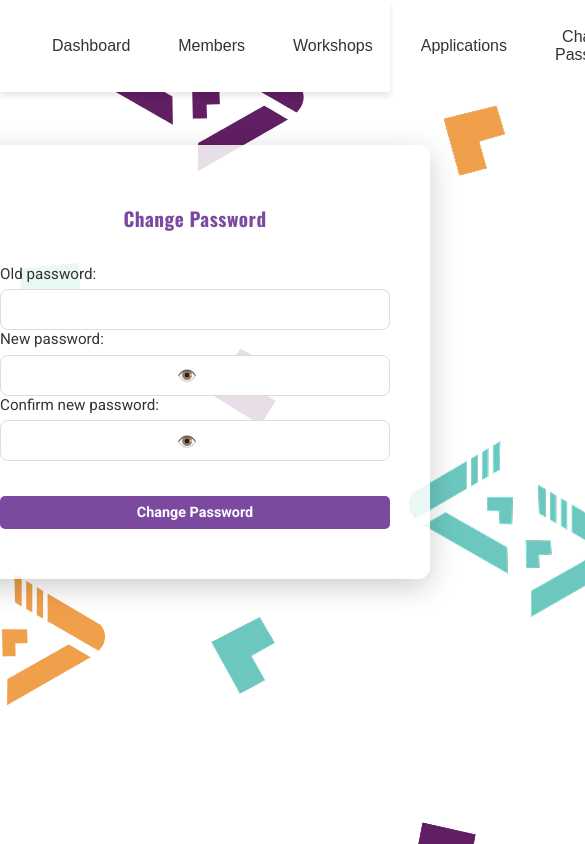
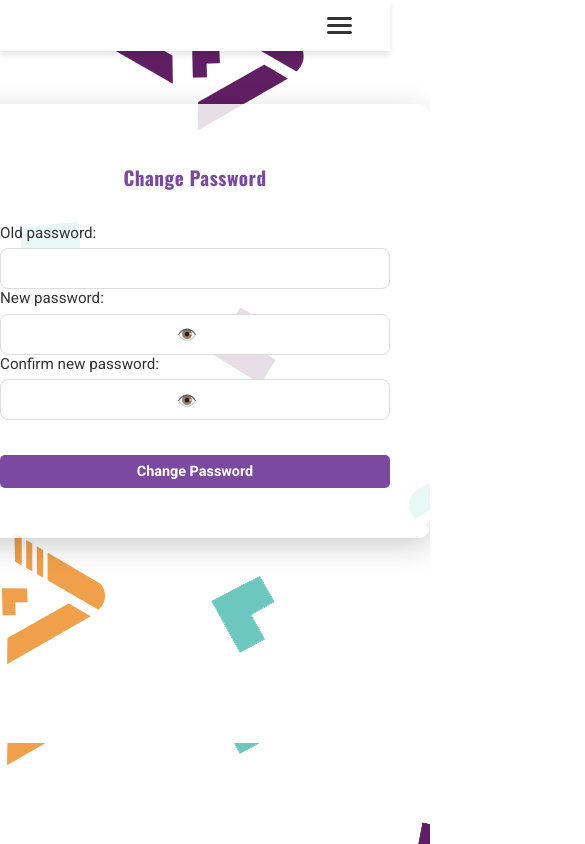
Before and after one commit to eminamumic/gthub, a React (Create React App) app in the folder frontend/: page /change-password in a window 390 px wide. Shown: the top 844 px of the page, 585 px wide, since content can reach past the window. Built offline with nearby package versions, Linux system fonts and the light colour scheme; sample sign-in values are in the browser's storage.

Commit message:
Add navbar component and add responsiv design for it

```diff
--- a/frontend/src/App.jsx
+++ b/frontend/src/App.jsx
@@ -7,6 +7,8 @@ import {
 } from 'react-router-dom'
 import axios from 'axios'
 
+import Navbar from './components/Navbar/Navbar'
+
 import Dashboard from './pages/Dashboard'
 import Login from './pages/Login'
 import Members from './pages/Members'
@@ -14,11 +16,8 @@ import Workshops from './pages/Workshop'
 import Applications from './pages/Application'
 import ChangePassword from './pages/ChangePassword'
 
-import './styles/navbar.css'
-
 function App() {
   const [authToken, setAuthToken] = useState(localStorage.getItem('jwtToken'))
-  const [isScrolled, setIsScrolled] = useState(false)
   const navigate = useNavigate()
 
   useEffect(() => {
@@ -30,46 +29,23 @@ function App() {
   }, [authToken])
 
   useEffect(() => {
-    const handleScroll = () => {
-      const scrollTop = window.scrollY
-      setIsScrolled(scrollTop > 50)
+    if (!authToken) {
+      navigate('/login')
     }
-
-    window.addEventListener('scroll', handleScroll)
-
-    return () => {
-      window.removeEventListener('scroll', handleScroll)
-    }
-  }, [])
-
-  const handleLogout = () => {
-    localStorage.removeItem('jwtToken')
-    setAuthToken(null)
-    navigate('/login')
-  }
+  }, [authToken, navigate])
 
   return (
     <div className="App">
       {authToken ? (
         <>
-          <nav className={`main-nav ${isScrolled ? 'scrolled' : ''}`}>
-            <button onClick={() => navigate('/dashboard')}>Dashboard</button>
-            <button onClick={() => navigate('/members')}>Members</button>
-            <button onClick={() => navigate('/workshops')}>Workshops</button>
-            <button onClick={() => navigate('/applications')}>
-              Applications
-            </button>
-            <button onClick={() => navigate('/change-password')}>
-              Change Password
-            </button>
-            <button onClick={handleLogout}>Logout</button>
-          </nav>
+          <Navbar setAuthToken={setAuthToken} />
           <Routes>
             <Route path="/dashboard" element={<Dashboard />} />
             <Route path="/members" element={<Members />} />
             <Route path="/workshops" element={<Workshops />} />
             <Route path="/applications" element={<Applications />} />
             <Route path="/change-password" element={<ChangePassword />} />
+            <Route path="*" element={<Dashboard />} />
           </Routes>
         </>
       ) : (
--- /dev/null
+++ b/frontend/src/components/Navbar/Navbar.jsx
@@ -0,0 +1,66 @@
+import React, { useState, useEffect } from 'react'
+import { useNavigate } from 'react-router-dom'
+import styles from './Navbar.module.css'
+
+const Navbar = ({ setAuthToken }) => {
+  const [isScrolled, setIsScrolled] = useState(false)
+  const [isMenuOpen, setIsMenuOpen] = useState(false)
+  const navigate = useNavigate()
+
+  useEffect(() => {
+    const handleScroll = () => {
+      const scrollTop = window.scrollY
+      setIsScrolled(scrollTop > 50)
+    }
+
+    window.addEventListener('scroll', handleScroll)
+
+    return () => {
+      window.removeEventListener('scroll', handleScroll)
+    }
+  }, [])
+
+  const handleLogout = () => {
+    localStorage.removeItem('jwtToken')
+    setAuthToken(null)
+    navigate('/login')
+    setIsMenuOpen(false)
+  }
+
+  const handleNavigation = (path) => {
+    navigate(path)
+    setIsMenuOpen(false)
+  }
+
+  return (
+    <nav className={`${styles.mainNav} ${isScrolled ? styles.scrolled : ''}`}>
+      <button
+        className={`${styles.hamburger} ${isMenuOpen ? styles.active : ''}`}
+        onClick={() => setIsMenuOpen(!isMenuOpen)}
+      >
+        <span></span>
+        <span></span>
+        <span></span>
+      </button>
+
+      <div className={`${styles.navLinks} ${isMenuOpen ? styles.show : ''}`}>
+        <button onClick={() => handleNavigation('/dashboard')}>
+          Dashboard
+        </button>
+        <button onClick={() => handleNavigation('/members')}>Members</button>
+        <button onClick={() => handleNavigation('/workshops')}>
+          Workshops
+        </button>
+        <button onClick={() => handleNavigation('/applications')}>
+          Applications
+        </button>
+        <button onClick={() => handleNavigation('/change-password')}>
+          Change Password
+        </button>
+        <button onClick={handleLogout}>Logout</button>
+      </div>
+    </nav>
+  )
+}
+
+export default Navbar
--- /dev/null
+++ b/frontend/src/components/Navbar/Navbar.module.css
@@ -0,0 +1,118 @@
+.mainNav {
+  display: flex;
+  align-items: center;
+  padding: 1rem 2rem;
+  background-color: #fff;
+  box-shadow: 0 4px 6px rgba(0, 0, 0, 0.1);
+  font-family: Roboto, sans-serif;
+  position: sticky;
+  top: 0;
+  z-index: 1000;
+}
+
+.mainNav.scrolled {
+  padding: 0.75rem 2rem;
+  box-shadow: 0 6px 15px rgba(0, 0, 0, 0.15);
+}
+
+.logo {
+  font-weight: bold;
+  font-size: 1.2rem;
+  color: var(--primary-color);
+}
+
+.hamburger {
+  display: none;
+  flex-direction: column;
+  gap: 4px;
+  background: none;
+  border: none;
+  cursor: pointer;
+  margin-left: auto;
+}
+
+.hamburger span {
+  display: block;
+  width: 25px;
+  height: 3px;
+  background-color: var(--text-color);
+  border-radius: 2px;
+  transition: all 0.3s ease;
+}
+
+.hamburger.active span:nth-child(1) {
+  transform: rotate(45deg) translate(5px, 5px);
+}
+
+.hamburger.active span:nth-child(2) {
+  opacity: 0;
+}
+
+.hamburger.active span:nth-child(3) {
+  transform: rotate(-45deg) translate(5px, -5px);
+}
+
+.navLinks {
+  display: flex;
+  gap: 0.5rem;
+}
+
+.navLinks button {
+  background-color: transparent;
+  color: var(--text-color);
+  border: none;
+  padding: 0.75rem 1.25rem;
+  font-size: 1rem;
+  font-weight: 500;
+  cursor: pointer;
+  transition: all 0.3s ease;
+  border-radius: 8px;
+}
+
+.navLinks button:last-of-type {
+  background-color: var(--secondary-color);
+  color: white;
+}
+
+.navLinks button:last-of-type:hover {
+  background-color: var(--neutral-color);
+}
+
+.navLinks button:hover {
+  background-color: var(--primary-color);
+  color: white;
+}
+
+@media (max-width: 768px) {
+  .hamburger {
+    display: flex;
+  }
+
+  .navLinks {
+    display: none;
+    flex-direction: column;
+    position: absolute;
+    top: 100%;
+    left: 0;
+    width: 100%;
+    background-color: white;
+    padding: 1rem 0;
+    box-shadow: 0 4px 15px rgba(0, 0, 0, 0.1);
+  }
+
+  .navLinks.show {
+    display: flex;
+  }
+
+  .navLinks button {
+    width: 100%;
+    text-align: left;
+    padding: 0.8rem 2rem;
+    border-bottom: 1px solid #eee;
+  }
+
+  .navLinks button:last-of-type {
+    text-align: center;
+    border-bottom: none;
+  }
+}
--- a/frontend/src/styles/navbar.css
+++ /dev/null
@@ -1,47 +0,0 @@
-.main-nav {
-  display: flex;
-  justify-content: flex-start;
-  align-items: center;
-  padding: 1rem 2rem;
-  background-color: #fff;
-  box-shadow: 0 4px 6px rgba(0, 0, 0, 0.1);
-  font-family: Roboto;
-  transition: all 0.3s ease-in-out;
-  position: sticky;
-  top: 0;
-  z-index: 1000;
-}
-
-.main-nav.scrolled {
-  padding: 0.75rem 2rem;
-  box-shadow: 0 6px 15px rgba(0, 0, 0, 0.15);
-}
-
-.main-nav button {
-  background-color: transparent;
-  color: var(--text-color);
-  border: none;
-  padding: 0.75rem 1.25rem;
-  font-size: 1rem;
-  font-weight: 500;
-  cursor: pointer;
-  transition: all 0.3s ease;
-  border-radius: 8px;
-  margin-right: 0.5rem;
-}
-
-.main-nav button:last-of-type {
-  margin-right: 0;
-  margin-left: auto;
-  background-color: var(--secondary-color);
-  color: white;
-}
-
-.main-nav button:last-of-type:hover {
-  background-color: var(--neutral-color);
-}
-
-.main-nav button:hover {
-  background-color: var(--primary-color);
-  color: white;
-}
```
